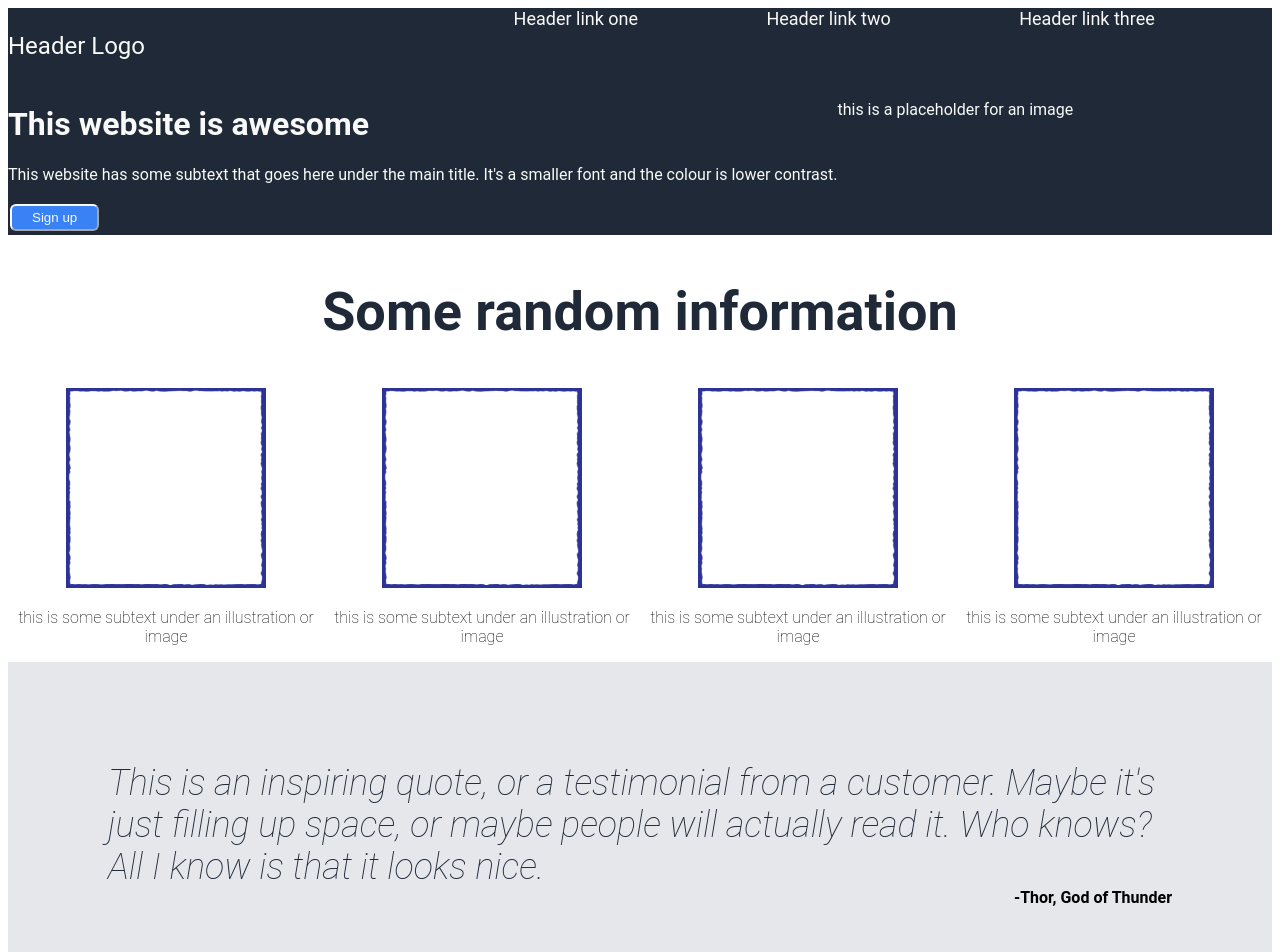
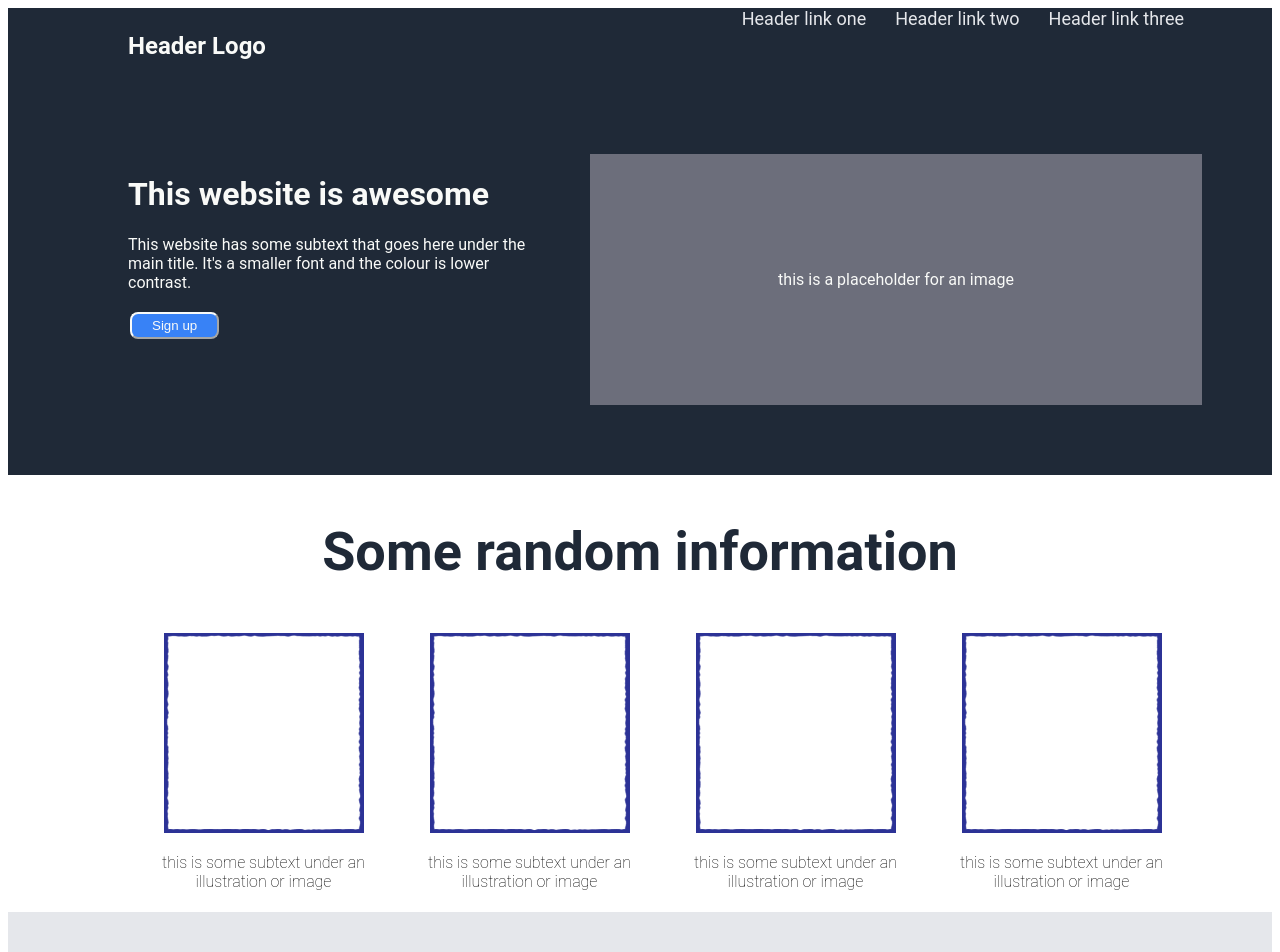
Before and after one commit to TenuousControl/landing-page, a plain HTML site: page index.html in a window 1280 px wide. Shown: the top 952 px of the page. Drawn offline with Linux system fonts and the light colour scheme.

Commit message:
completed

```diff
--- a/index.html
+++ b/index.html
@@ -10,18 +10,18 @@
     <body>
         <nav class="container">
             <div class="logo"><p>Header Logo</p></div>
-            <div class="link">Header link one</div>
-            <div class="link">Header link two</div>
-            <div class="link">Header link three</div>
+            <div class="link"><a href="http://www.example.com">Header link one</a></div>
+            <div class="link"><a href="http://www.example.com">Header link two</a></div>
+            <div class="link"><a href="http://www.example.com">Header link three</a></div>
         </nav>
 
         <div class="container">
-            <div>
+            <div class="awesome">
                 <h1>This website is awesome</h1>
                 <p>This website has some subtext that goes here under the main title. It's a smaller font and the colour is lower contrast.</p>
                 <button class="signup">Sign up</button>
             </div>
-            <div>
+            <div class="placeholder">
                 <p>this is a placeholder for an image</p>
             </div>
         </div>
--- a/style.css
+++ b/style.css
@@ -7,16 +7,32 @@ body{
     display: flex;
     color: #F9FAF8;
     background: #1F2937;
+    padding: 0px 70px 70px 70px
 }
 
 .logo{
-    flex: 2 1 0%;
+    flex: 4 1 0%;
     font-size: 24px;
+    font-weight: bold;
+    margin: 0px 0px 0px 50px;
 }
 
+a{
+    color:#E5E7EB;
+    text-decoration: none;
+}
+a:hover{
+    background-color: #3882f6;
+
+}
 .link{
-    flex: 1 1 0%;
+    flex: 1 0 0%;
     font-size: 18px;
+}
+
+.awesome{
+    flex: 1 0 0%;
+    padding: 0px 50px;
 }
 
 .signup{
@@ -25,7 +41,14 @@ body{
     margin: 4px 2px;
     padding: 4px 20px;
     border-color: #F9FAF8;
-    border-radius: 6px;
+    border-radius: 8px;
+}
+
+.placeholder{
+    flex: 1 0 0%;
+    text-align: center;
+    background: #6c6e7b;
+    padding: 100px;
 }
 
 .info{
@@ -39,11 +62,13 @@ body{
 .imageGroup{
     display: flex;
     align-items: center;
+    margin: 0px 100px 0px 100px;
 }
 
 .imageContainer{
     text-align: center;
     font-weight: lighter;
+    margin: 5px 5px 5px 50px;
 }
 
 .quoteSection{
@@ -57,13 +82,14 @@ body{
     font-weight: lighter;
     color: #1F2937;
     margin: 50px;
+    padding: 0px 100px 0px 100px;
 }
 
 .author{
     font-weight: bold;
     text-align: right;
     margin-top: -50px;
-    margin-right: 50px;
+    padding-right: 150px;
 }
 
 .action{
@@ -72,12 +98,14 @@ body{
     background: #3882f6;
     color: #E5E7EB;
     align-items: center;
-    margin: 50px;
+    margin: 100px;
+    padding: 10px;
+    border-radius: 5px;
 }
 
 .footer{
     background: #1F2937;
     color:#F9FAF8;
     text-align: center;
-    min-height: 50px;
+    padding: 10px;
 }
```
